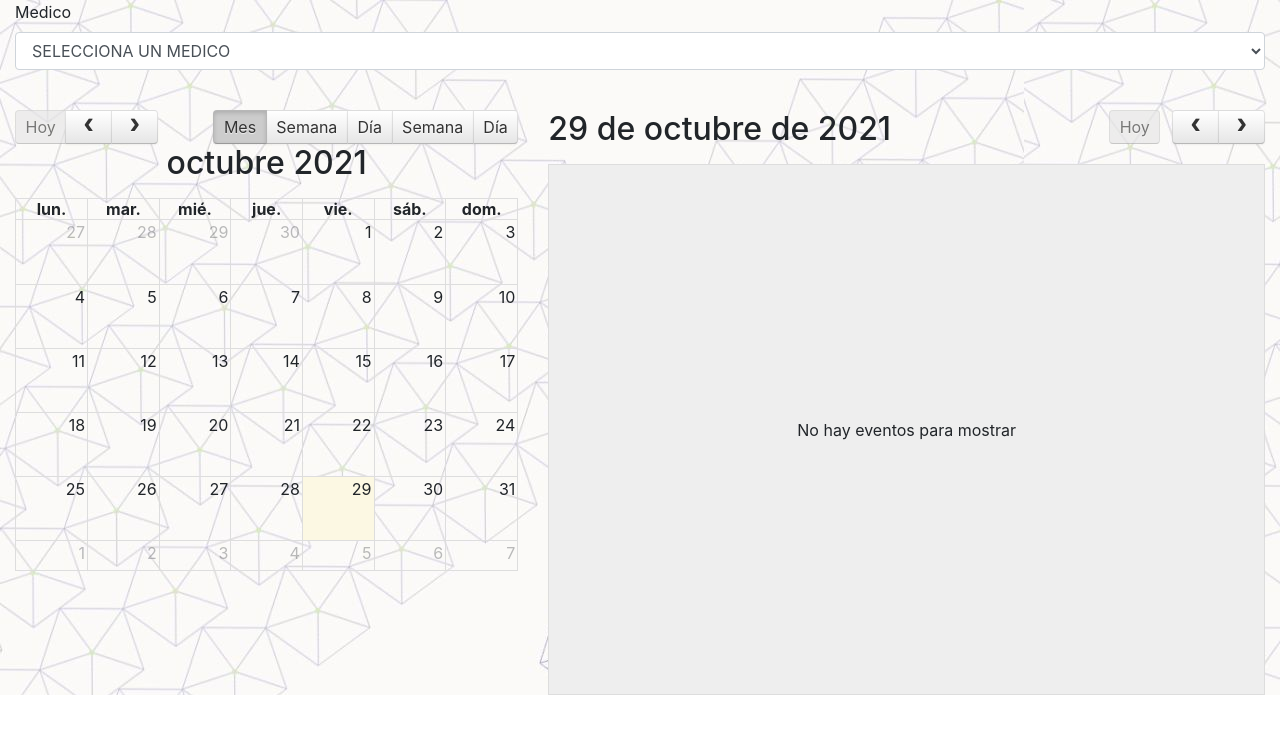
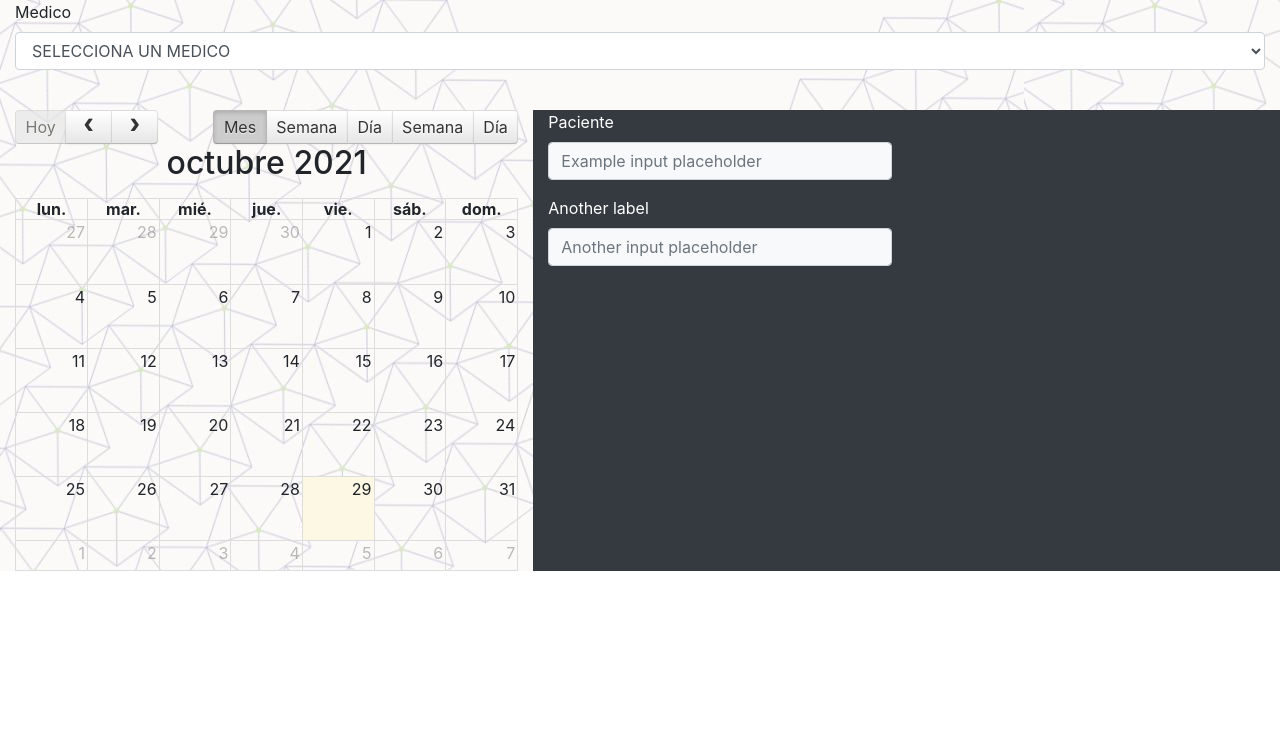
Before and after one commit to MarcoAMtz99/Promomedics, a PHP site: page /promomedics/calendario.php in a window 1280 px wide. Shown: the part 69-800 px from the top of the page. Run offline with PHP 8.4, Linux system fonts and the light colour scheme; lists and menus that the app fills with data are empty.

Commit message:
Cambios en calendario

```diff
--- a/calendario.php
+++ b/calendario.php
@@ -52,8 +52,22 @@
   <!-- Agendar -->
 </button>
 			</div>
-				<div class="col-7 align-items-end">
-					<div id="calendarioWeb2"></div>
+				<div class="col-7 align-items-end bg-dark text-white">
+					<!-- <div id="calendarioWeb2"></div> -->
+					<div class="row">
+						<div class="col-6">
+								<div class="form-group">
+						    <label for="formGroupExampleInput" >Paciente</label>
+						    <input type="text" class="form-control bg-light" id="formGroupExampleInput" placeholder="Example input placeholder">
+						  </div>
+						  <div class="form-group">
+						    <label for="formGroupExampleInput2" >Another label</label>
+						    <input type="text" class="form-control bg-light" id="formGroupExampleInput2" placeholder="Another input placeholder">
+						  </div>
+						</div>
+
+
+					</div>
 
 					<!-- <button type="button" class="btn btn-primary" data-toggle="modal" data-target="#agendarModal"> -->
   <!-- Agendar -->
@@ -155,8 +169,33 @@
    					// 		 this.src = "test" + i + ".jpg";
 								// });
 								//       //HACEMOS APPEND AL SELECT EN DONDE NOS MOSTRARA LA LISTA DE MEDICOS
-								$("#modalMedico").append('<option value='+data[i].ID+'>'+data[i].nombre+'</option>');
+								$("#modalMedico").append('<option value='+data[i].ID+'>'+data[i].nombre+' '+data[i].paterno+' '+data[i].materno+' </option>');
 								$("#medicos").append('<option value='+data[i].ID+'>'+data[i].nombre+'</option>');
+						}); //Si pone
+
+			        //Si pones el content-type en PHP no necesitas parse
+			    });
+			    $.ajax({
+			      url: "https://api.promo.byw-si.com.mx/api/paciente",
+			      method: "GET",
+			      dataType: "json"
+			    }).done(function( data ) {
+			        // alert("Todo bien");
+			        // console.log(data,"JSON MEDICO");
+
+
+			         $.each(data, function(i, item) {
+
+						    // console.log(data[i].paciente);
+						  //   $("medicos").each(function(i){
+   					// 		 this.src = "test" + i + ".jpg";
+								// });
+								let espacio= ""
+								let nombre =data[i].nombre+data[i].paterno+data[i].materno;
+
+								//       //HACEMOS APPEND AL SELECT EN DONDE NOS MOSTRARA LA LISTA DE MEDICOS
+								$("#modalPaciente").append('<option value='+data[i].id_paciente+'>'+data[i].nombre+' '+data[i].paterno+' '+data[i].materno+'</option>');
+								// $("#medicos").append('<option value='+data[i].ID+'>'+data[i].nombre+'</option>');
 						}); //Si pone
 
 			        //Si pones el content-type en PHP no necesitas parse
@@ -328,7 +367,13 @@
 										  <div class="input-group-prepend">
 										    <span class="input-group-text" id="inputGroup-sizing-sm">Paciente</span>
 										  </div>
-										  <input type="text" class="form-control" id="paciente" aria-label="Sizing example input" name="paciente" aria-describedby="inputGroup-sizing-sm">
+										<!--   <input type="text" class="form-control" id="paciente" aria-label="Sizing example input" name="paciente" aria-describedby="inputGroup-sizing-sm"> -->
+										   <select class="custom-select" id="modalPaciente">
+										    <option selected>Elige el paciente</option>
+										  </select>
+										   <input type="hidden" id="nombrePaciente">
+										   <input type="hidden" id="paternoPaciente">
+										   <input type="hidden" id="maternoPaciente">
 										  </div>
 
 
@@ -511,7 +556,8 @@
 
 
 	function enviar(){
-					 paciente = $.trim($('#paciente').val());
+					 paciente = $.trim($('#modalPaciente').val());
+					 alert(paciente);
 					 hora = $.trim($('#hora').val());
           			 edad = $.trim($('#edad').val());
           			 telefono1=$.trim($('#telefono1').val());
@@ -559,7 +605,7 @@
 			                    window.location = "https://promomedics.byw-si.com.mx/calendario.php";
 			                }
 			            }, 'json');
-			            // location.reload();
+			            location.reload();
 
 				}
 
```
